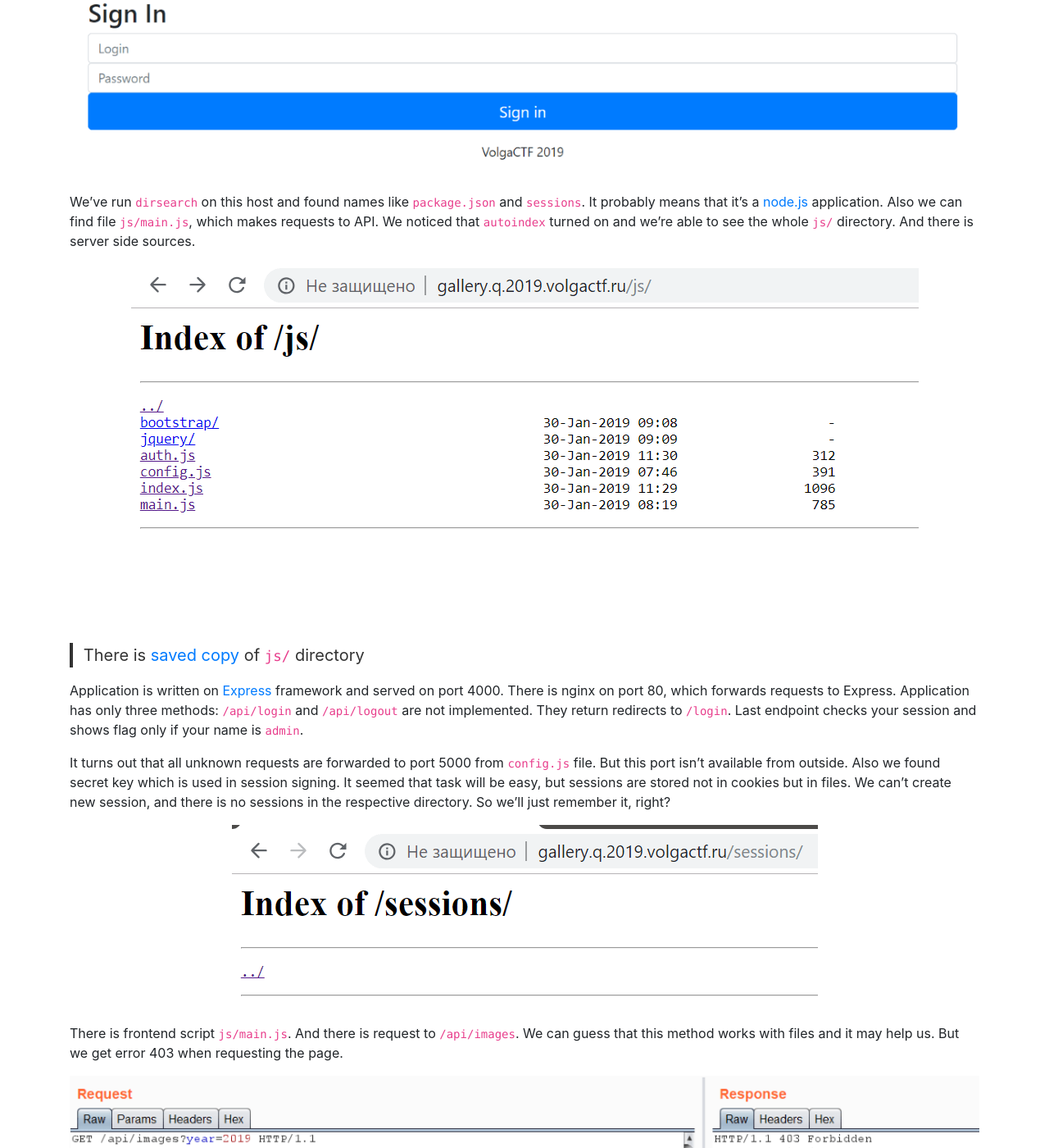
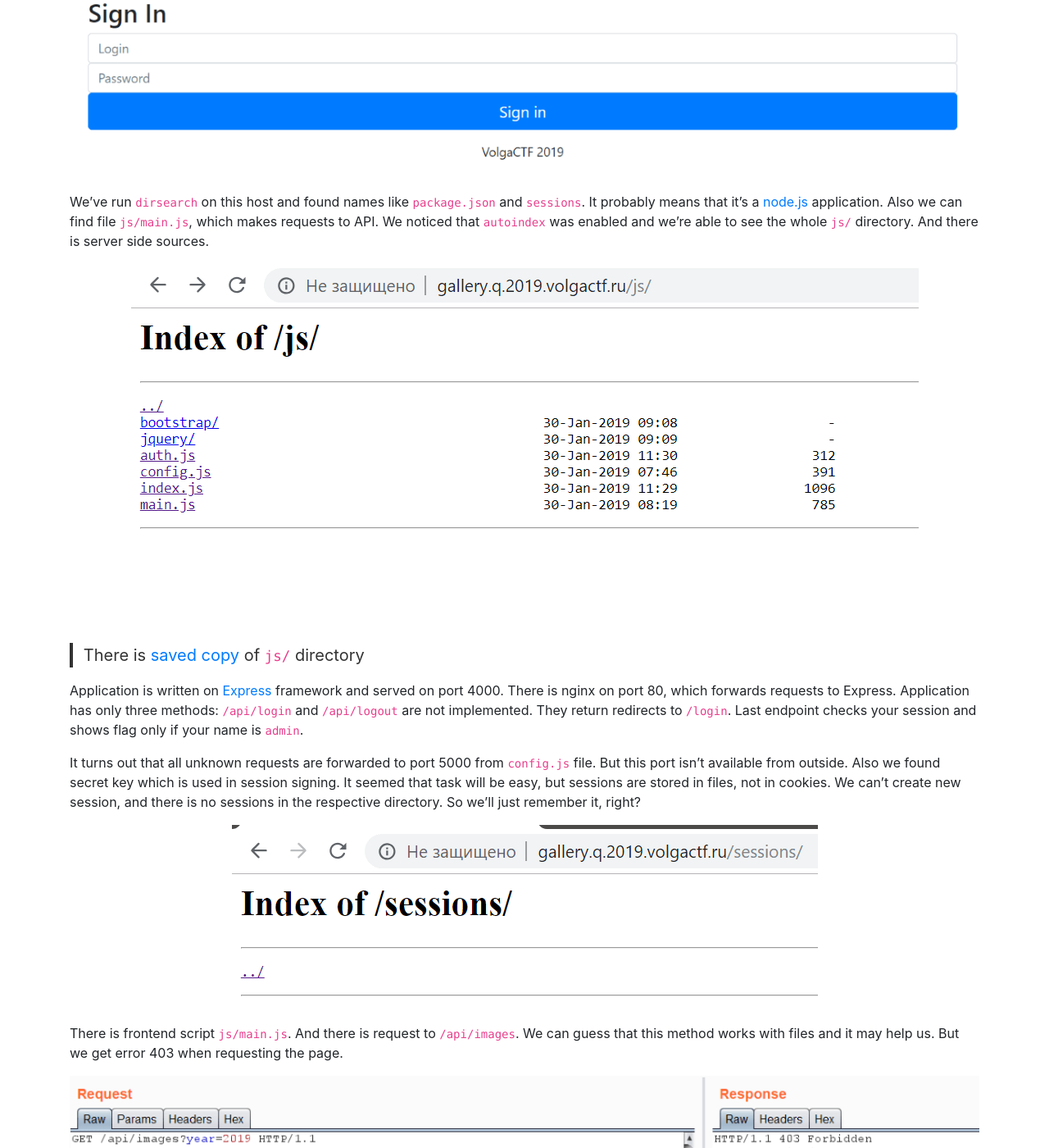
Before and after one commit to kappactf/kappactf.github.io, a Jekyll site: the page built from _posts/2019-04-01-volgactf-gallery-en.markdown, in a window 1280 px wide and 1400 px high, scrolled down 1077 px. Shown: the whole window at 82% size. Built offline with Jekyll 4.4.1, drawn with Linux system fonts in a browser that asks for light colours; emoji names are drawn with the system emoji font; some of the changed text lies outside the part shown.

Commit message:
fix posts and enable english version

```diff
--- a/_posts/2019-04-01-volgactf-gallery-en.markdown
+++ b/_posts/2019-04-01-volgactf-gallery-en.markdown
@@ -15,7 +15,7 @@
 
 ![Login form](/assets/img/2019/04/volgactf-gallery/login.png){:class="preview-wide"}
 
-We've run `dirsearch` on this host and found names like `package.json` and `sessions`. It probably means that it's a [node.js](https://nodejs.org/en/) application. Also we can find file `js/main.js`, which makes requests to API. We noticed that `autoindex` turned on and we're able to see the whole `js/` directory. And there is server side sources.
+We've run `dirsearch` on this host and found names like `package.json` and `sessions`. It probably means that it's a [node.js](https://nodejs.org/en/) application. Also we can find file `js/main.js`, which makes requests to API. We noticed that `autoindex` was enabled and we're able to see the whole `js/` directory. And there is server side sources.
 
 ![index: js](/assets/img/2019/04/volgactf-gallery/js.png){:class="preview-wide"}
 
@@ -23,7 +23,7 @@
 
 Application is written on [Express](https://expressjs.com/) framework and served on port 4000. There is nginx on port 80, which forwards requests to Express. Application has only three methods: `/api/login` and `/api/logout` are not implemented. They return redirects to `/login`. Last endpoint checks your session and shows flag only if your name is `admin`.
 
-It turns out that all unknown requests are forwarded to port 5000 from `config.js` file. But this port isn't available from outside. Also we found secret key which is used in session signing. It seemed that task will be easy, but sessions are stored not in cookies but in files. We can't create new session, and there is no sessions in the respective directory. So we'll just remember it, right?
+It turns out that all unknown requests are forwarded to port 5000 from `config.js` file. But this port isn't available from outside. Also we found secret key which is used in session signing. It seemed that task will be easy, but sessions are stored in files, not in cookies. We can't create new session, and there is no sessions in the respective directory. So we'll just remember it, right?
 
 ![index: sessions](/assets/img/2019/04/volgactf-gallery/sessions.png){:class="preview-wide"}
 
--- a/_posts/2019-04-01-volgactf-gallery-ru.markdown
+++ b/_posts/2019-04-01-volgactf-gallery-ru.markdown
@@ -3,10 +3,10 @@
 title:  "VolgaCTF 2019 Quals: web 300 — Gallery [RU]"
 date:   2019-04-01 01:00:00 +0300
 author: juwilie
-excerpt: Райтап на таск Gallery с VolgaCTF 2019 Quals
+excerpt: Райтап на таск Gallery с VolgaCTF 2019 Quals. [English version](/volgactf-gallery-en/)
 ---
 
-> English version of this write-up will be published soon.
+> English version of this write-up is [here](/volgactf-gallery-en/)
 
 ![Условие](/assets/img/2019/04/volgactf-gallery/statement.png){:class="preview-wide"}
 
```
Also changed, not shown: other parts of _posts/2019-04-01-volgactf-gallery-en.markdown (+1 -1 lines).
